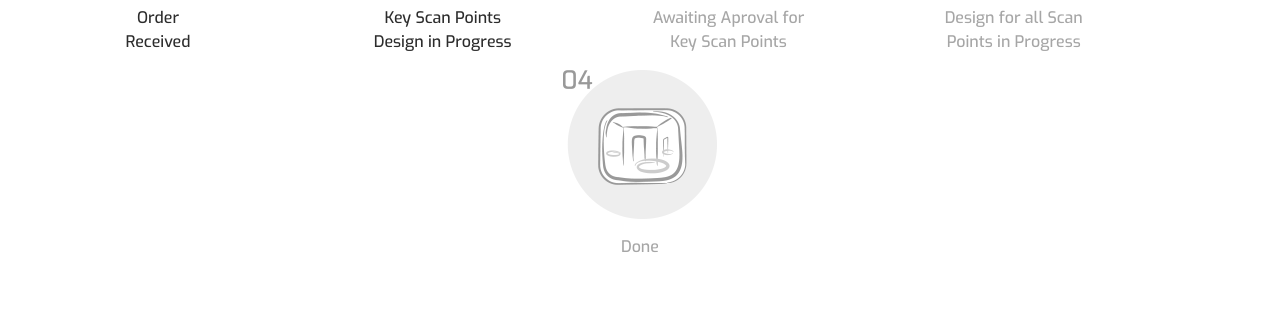
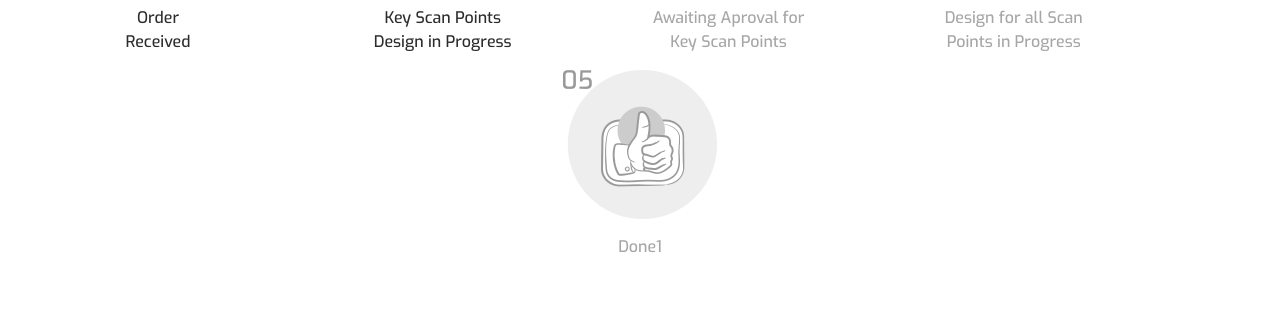
Before and after one commit to ArtyomAwan/Rooomy, a plain HTML site: page index.html in a window 1280 px wide. Shown: the part 368-677 px from the top of the page. Drawn offline with nearby package versions, Linux system fonts and the light colour scheme.

Commit message:
Update index.html

```diff
--- a/index.html
+++ b/index.html
@@ -62,8 +62,8 @@
         <img src="assets/arrowfliped.png">
     </div>
     <div class="col text-center">
-        <img src="assets/step4.png">
-        <p class="status-text status-inactive-txt pt-3"> Done </p>
+        <img src="assets/step5.png">
+        <p class="status-text status-inactive-txt pt-3"> Done1 </p>
     </div>
 
 </div>
```
